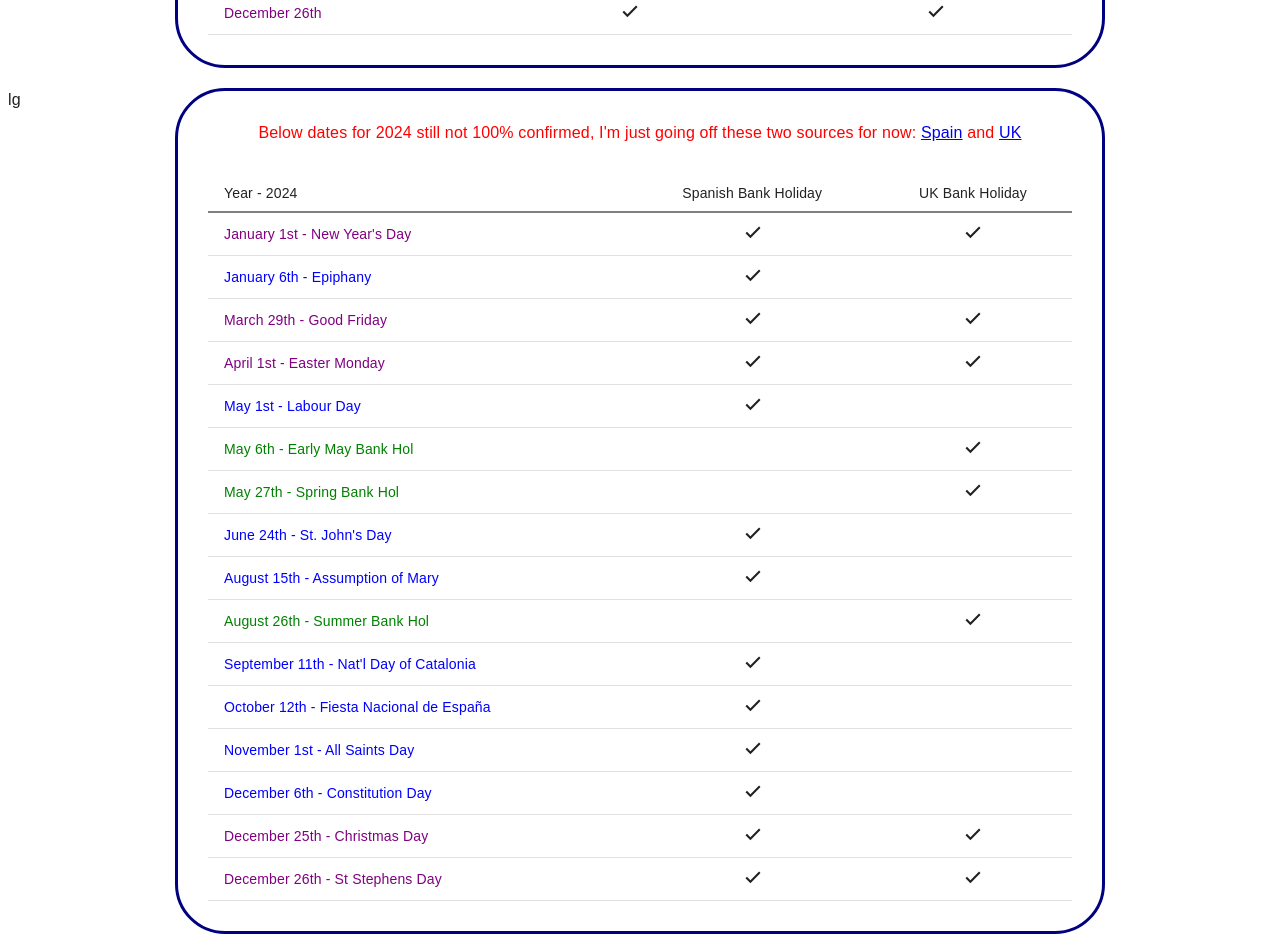
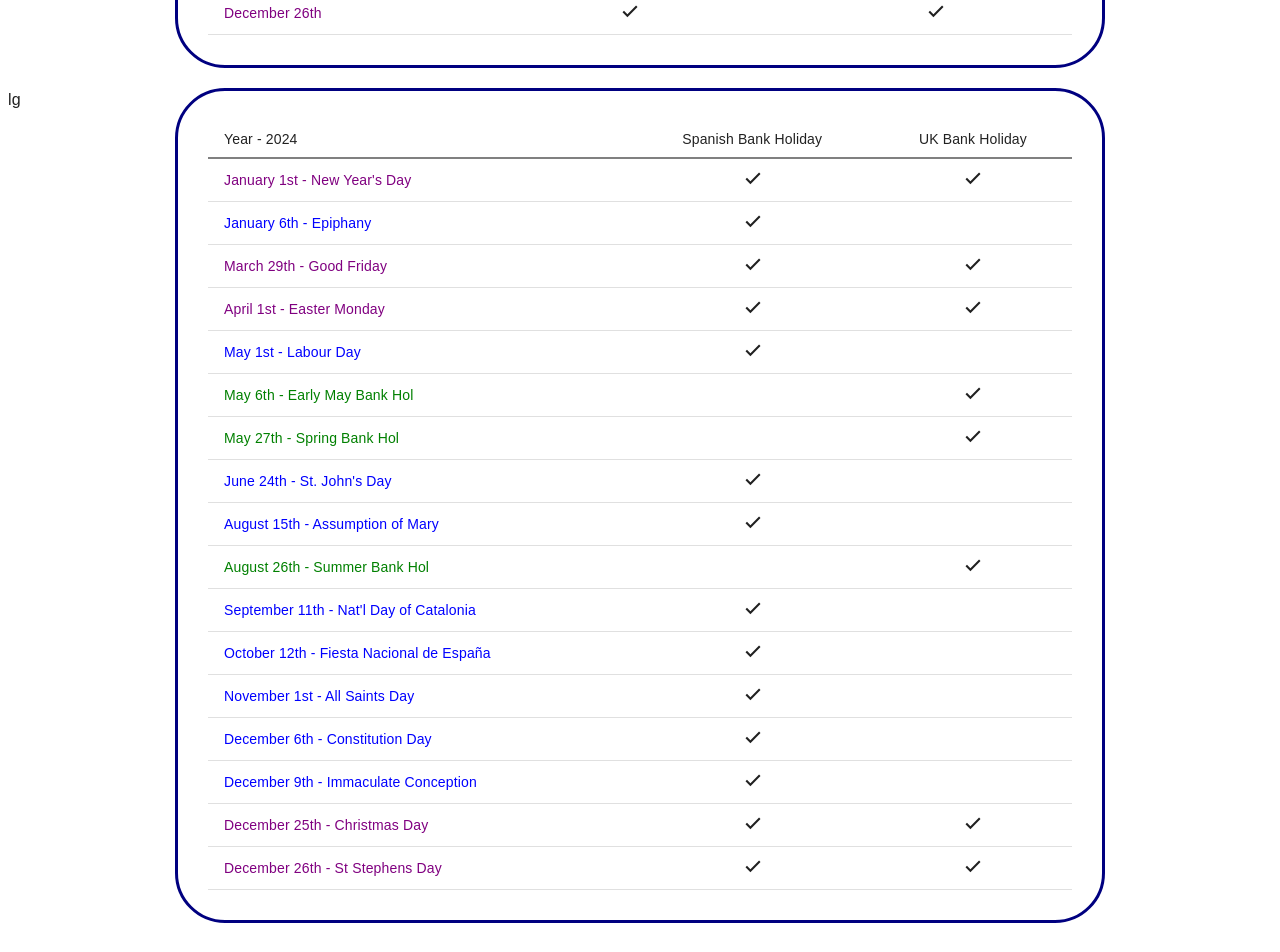
Before and after one commit to misterplain/hpNotePad, a React (Create React App) app: page /#/holidays in a window 1280 px wide. Shown: the part 680-1632 px from the top of the page. Built offline with nearby package versions, Linux system fonts and the light colour scheme; what react-swipeable-views-utils would draw is missing.

Commit message:
holiday calendar fix

```diff
--- a/src/screens/HolidaysScreen.js
+++ b/src/screens/HolidaysScreen.js
@@ -124,6 +124,12 @@ const holidays2024 = [
   {
     date: "December 6th",
     holiday: "Constitution Day",
+    spanish: true,
+    uk: false,
+  },
+  {
+    date: "December 9th",
+    holiday: "Immaculate Conception",
     spanish: true,
     uk: false,
   },
@@ -257,7 +263,7 @@ const HolidaysScreen = () => {
           borderRadius: "50px",
         }}
       >
-        <Typography
+        {/* <Typography
           sx={{ textAlign: "center", color: "red", marginBottom: "30px" }}
         >
           Below dates for 2024 still not 100% confirmed, I'm just going off
@@ -272,7 +278,7 @@ const HolidaysScreen = () => {
           <a href="https://www.gov.uk/bank-holidays" target="_blank">
             UK
           </a>{" "}
-        </Typography>
+        </Typography> */}
         <Table aria-label="simple table" size="small">
           <TableHead>
             <TableRow sx={{ borderBottom: "2px solid grey" }}>
```
